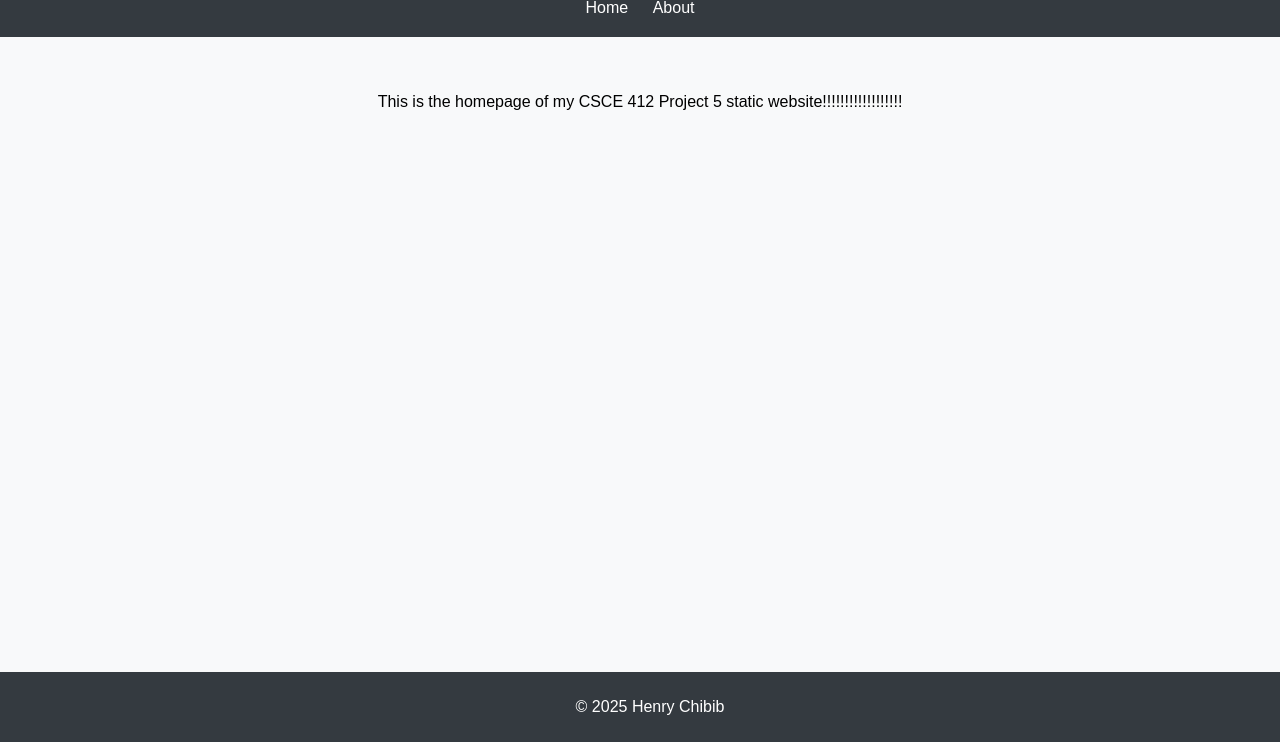
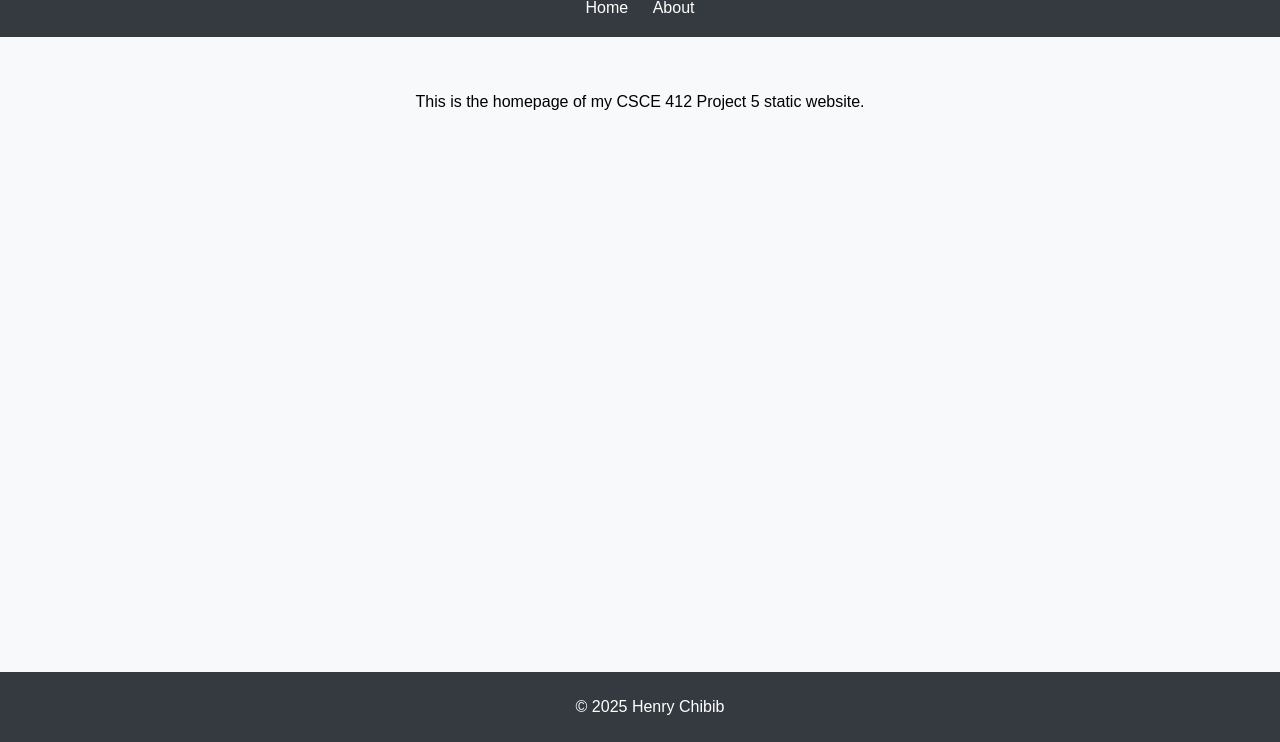
Before and after one commit to hchibib/csce412-static-site, a plain HTML site: page app/index.html in a window 1280 px wide. Shown: the part 58-800 px from the top of the page. Drawn offline with Linux system fonts and the light colour scheme.

Commit message:
Think i got it lowk

```diff
--- a/app/index.html
+++ b/app/index.html
@@ -14,7 +14,7 @@
     </nav>
   </header>
   <main>
-    <p>This is the homepage of my CSCE 412 Project 5 static website!!!!!!!!!!!!!!!!!!</p>
+    <p>This is the homepage of my CSCE 412 Project 5 static website.</p>
   </main>
   <footer>
     <p>&copy; 2025 Henry Chibib</p>
```
Also changed, not shown: app/about.html (+1 -1 lines).
